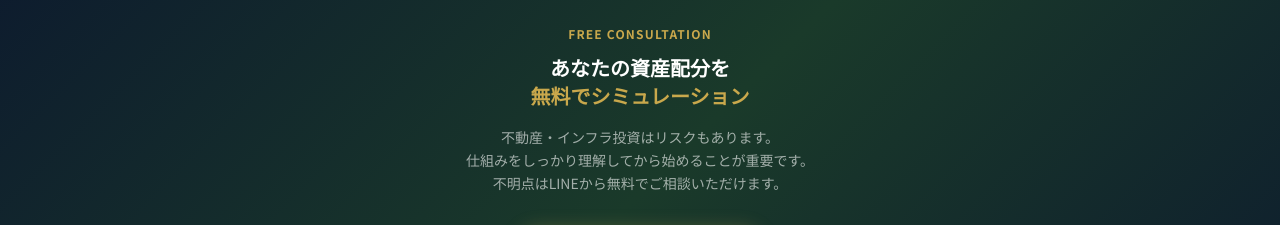
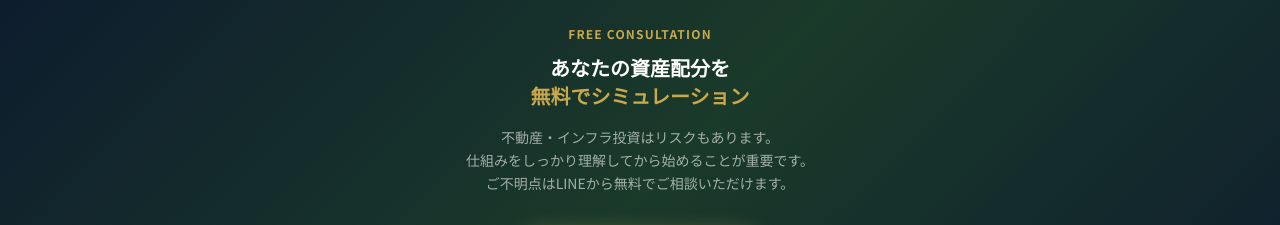
Before and after one commit to tanima3232-eng/bulltalk, a Next.js app: page /real-estate in a window 1280 px wide. Shown: the part 5120-5345 px from the top of the page. Built offline with nearby package versions, Linux system fonts and the light colour scheme.

Commit message:
fix: 「不明点」→「ご不明点」に変更

```diff
--- a/app/real-estate/page.tsx
+++ b/app/real-estate/page.tsx
@@ -704,7 +704,7 @@ export default function RealEstatePage() {
               <br />
               仕組みをしっかり理解してから始めることが重要です。
               <br />
-              不明点はLINEから無料でご相談いただけます。
+              ご不明点はLINEから無料でご相談いただけます。
             </p>
             <div className="flex flex-col items-center gap-4">
               <div className="flex flex-col items-center gap-1 w-full sm:w-auto">
```
